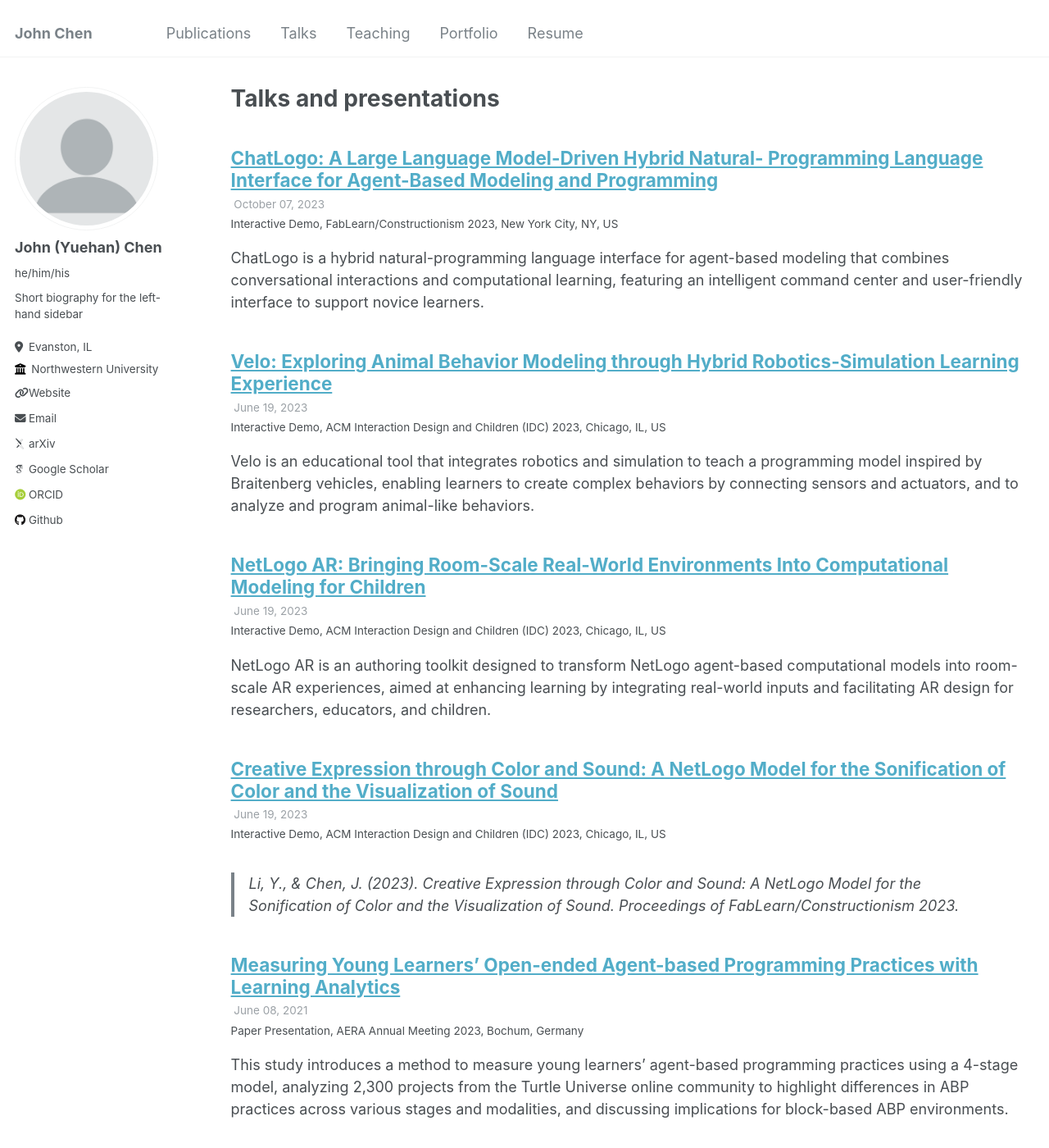
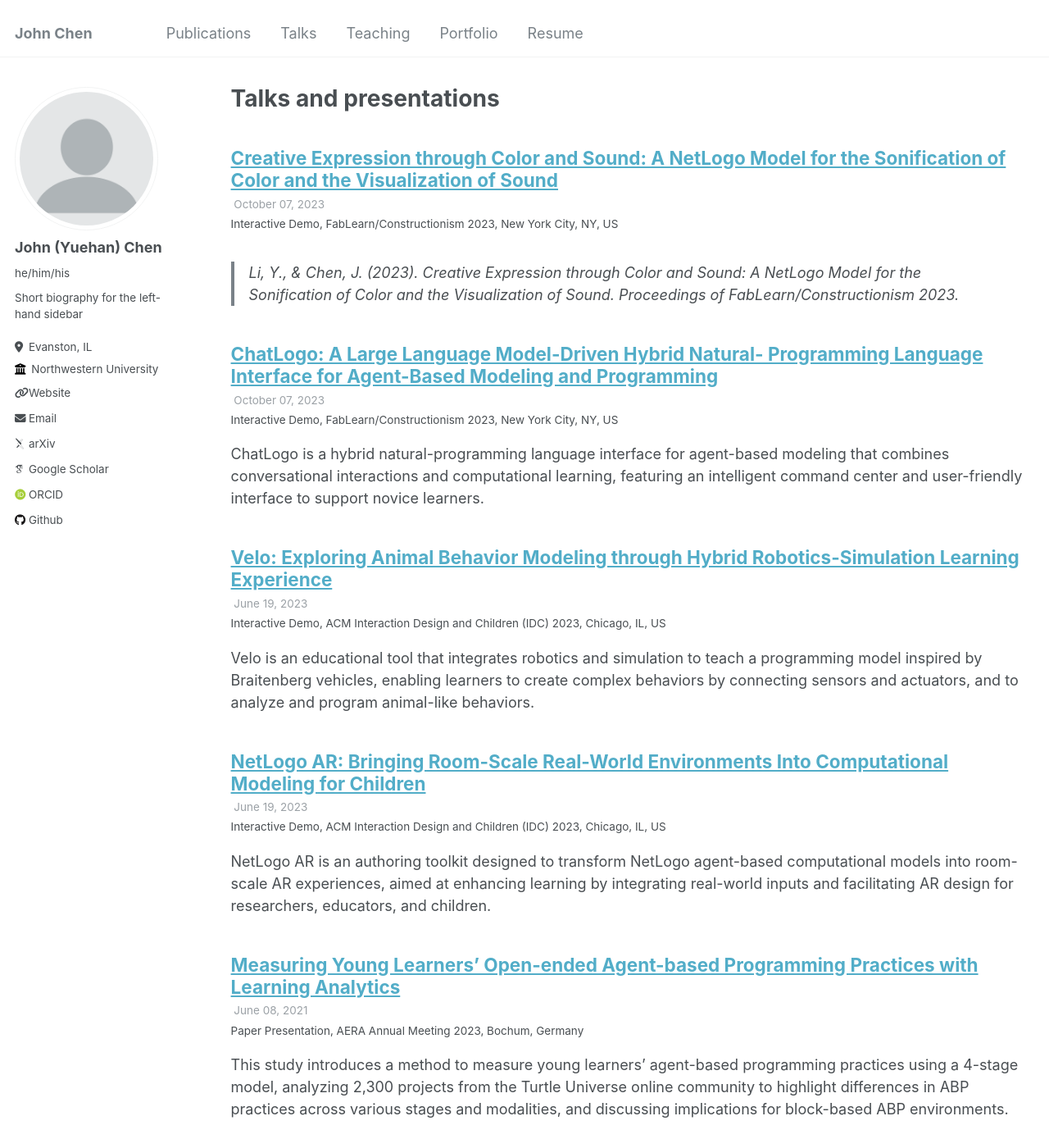
Before and after one commit to CIVITAS-John/website, a Jekyll site: the page built from _pages/talks.html, in a window 1280 px wide and 1400 px high. Shown: the whole window at 82% size. Built offline with Jekyll 4.4.1, drawn with Linux system fonts in a browser that asks for light colours; some web fonts are replaced.

Commit message:
Minor fix, once again

```diff
--- a/_talks/2023-kandinsky.md
+++ b/_talks/2023-kandinsky.md
@@ -3,9 +3,9 @@ title: "Creative Expression through Color and Sound: A NetLogo Model for the Son
 collection: talks
 type: "Interactive Demo"
 permalink: /talks/2023-kandinsky
-venue: "ACM Interaction Design and Children (IDC) 2023"
-date: 2023-06-19
-location: "Chicago, IL, US"
+venue: "FabLearn/Constructionism 2023"
+date: 2023-10-07
+location: "New York City, NY, US"
 ---
 
 > Li, Y., & Chen, J. (2023). Creative Expression through Color and Sound: A NetLogo Model for the Sonification of Color and the Visualization of Sound. Proceedings of FabLearn/Constructionism 2023.
```
